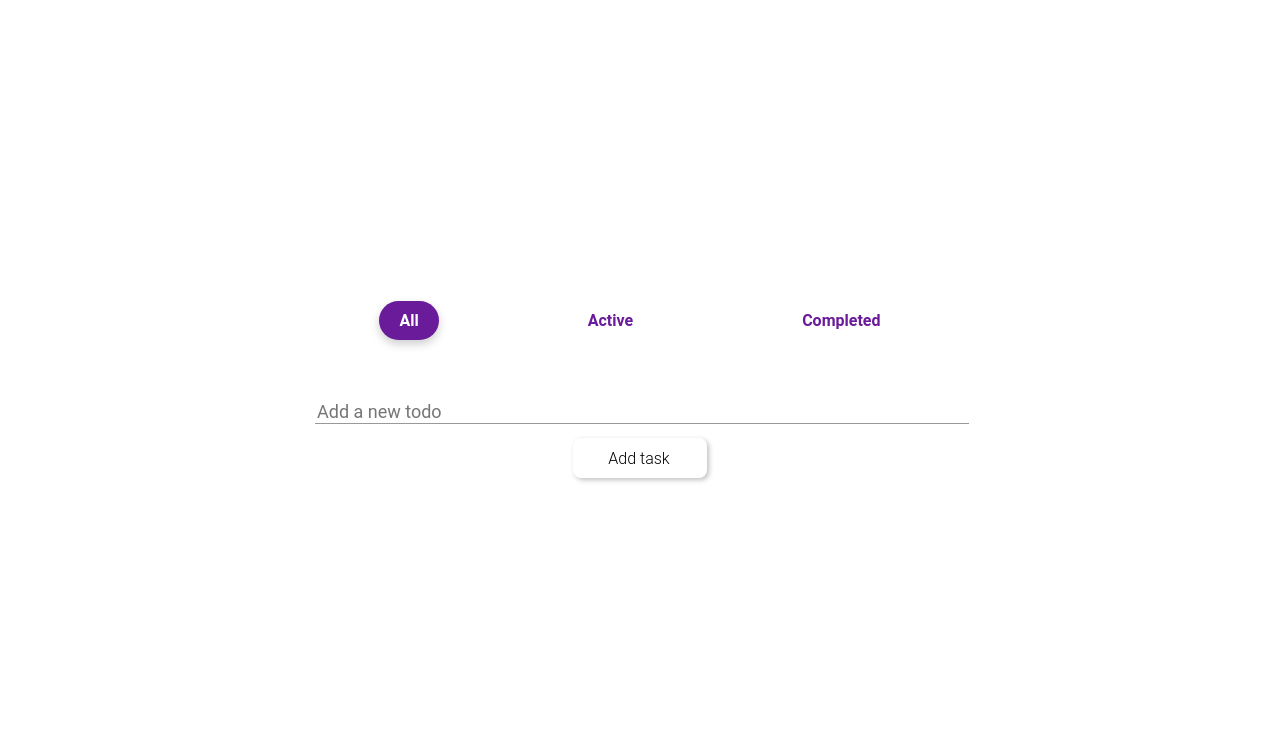
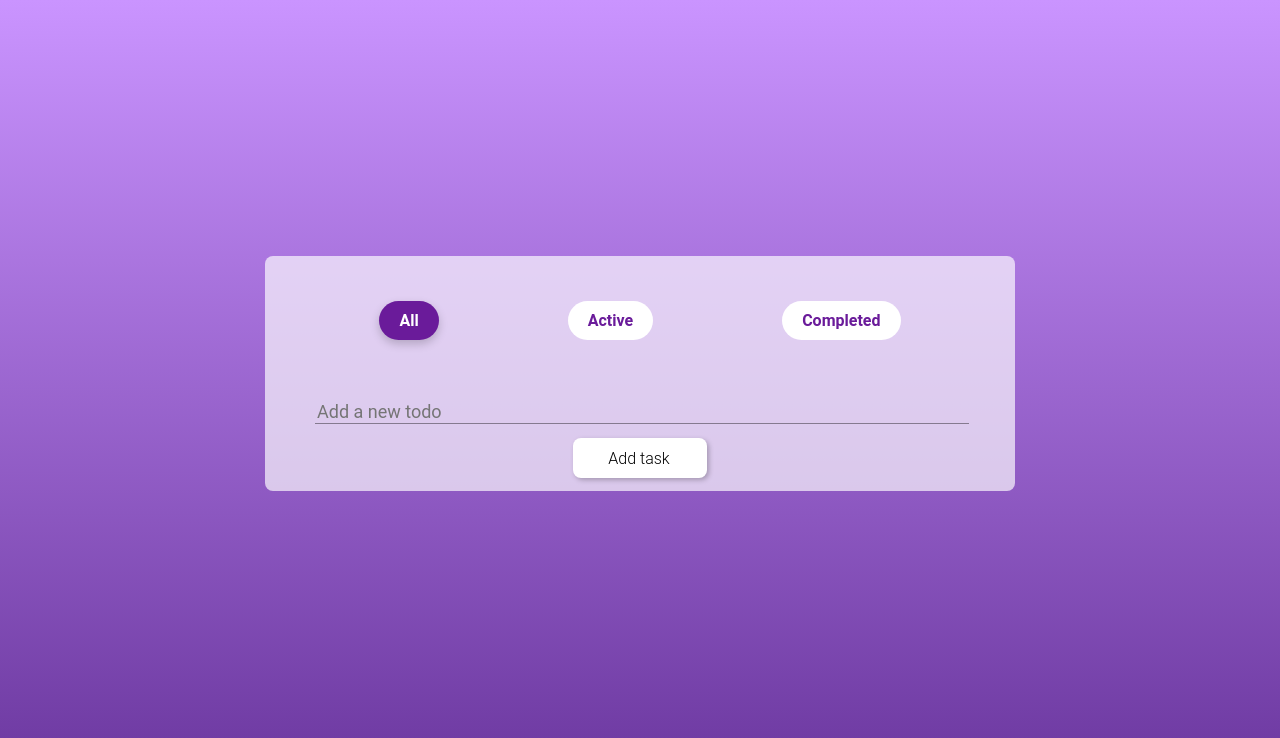
Before and after one commit to uzhas76064/todo-app, a React (Create React App) app: page / in a window 1280 px wide. Shown: the top 738 px of the page. Built offline with nearby package versions, Linux system fonts and the light colour scheme.

Commit message:
исправил стили

```diff
--- a/src/index.css
+++ b/src/index.css
@@ -1,3 +1,7 @@
+html {
+  background: linear-gradient(180deg, #CA94FF 0%, rgba(70, 6, 134, 0.81) 100%) fixed;
+}
+
 body {
   margin: 0;
   font-family: -apple-system, BlinkMacSystemFont, 'Segoe UI', 'Roboto', 'Oxygen',
@@ -11,3 +15,9 @@ code {
   font-family: source-code-pro, Menlo, Monaco, Consolas, 'Courier New',
     monospace;
 }
+
+ul {
+  list-style: none;
+  margin-bottom: 87px;
+  padding: 0;
+}
```
